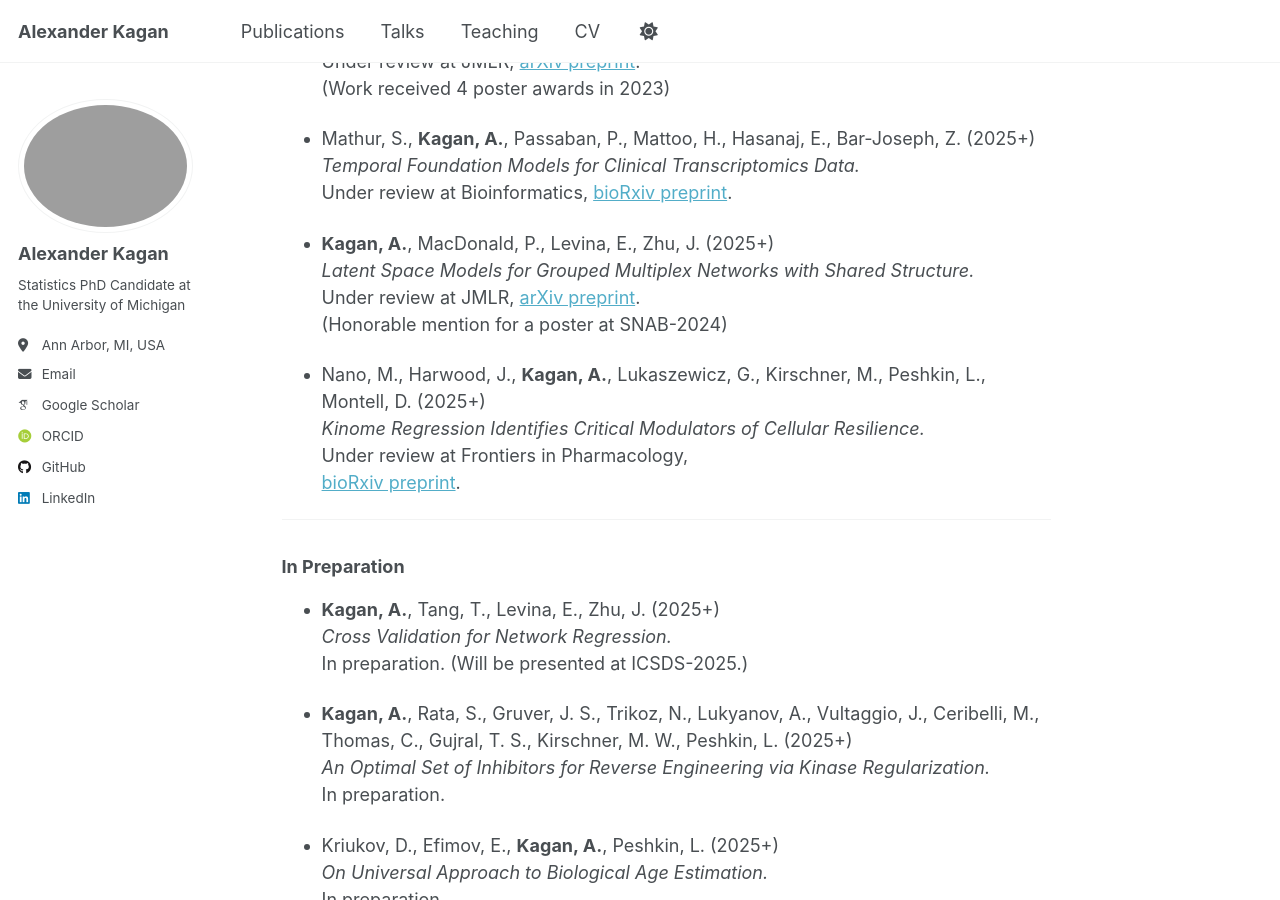
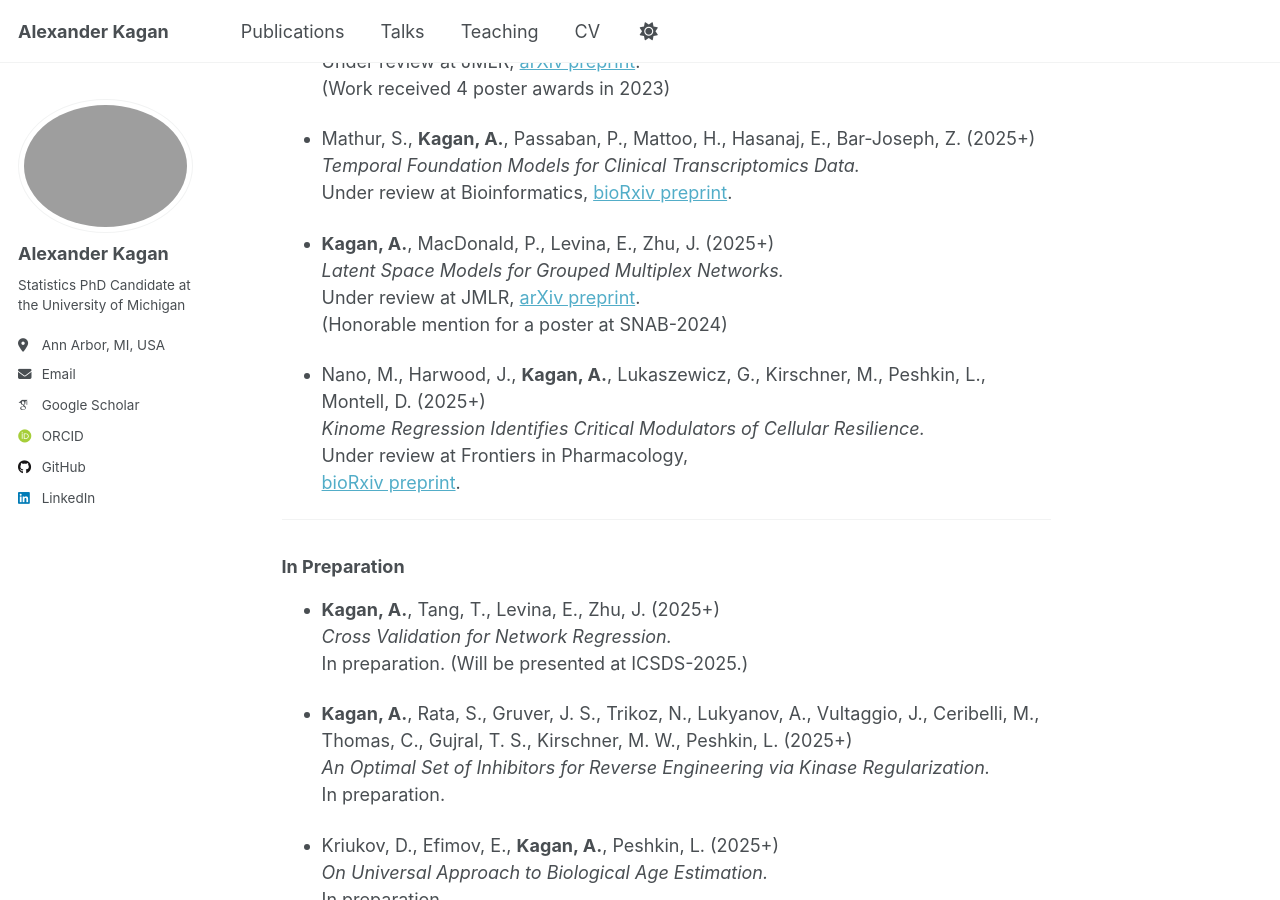
Before and after one commit to AlexanderKagan/AlexanderKagan.github.io, a Jekyll site: the page built from _publications/publication.md, in a window 1280 px wide and 900 px high, scrolled down 507 px. Built offline with Jekyll 4.4.1, drawn with Linux system fonts in a browser that asks for light colours; some web fonts are replaced; a script that is not in the unit is left out.

Commit message:
pre-application update

```diff
--- a/_publications/publication.md
+++ b/_publications/publication.md
@@ -23,8 +23,8 @@ author_profile: true
   Under review at Bioinformatics, [bioRxiv preprint](https://www.biorxiv.org/content/10.1101/2025.10.20.683402v1).
 
 - **Kagan, A.**, MacDonald, P., Levina, E., Zhu, J. (2025+)
-  *Latent Space Models for Grouped Multiplex Networks with Shared Structure.*
-  Under review at JMLR, [arXiv preprint](https://arxiv.org/search/advanced?advanced=&terms-0-operator=AND&terms-0-term=Latent+space+models+for+grouped+multiplex+networks&terms-0-field=title&classification-computer_science=y&classification-physics_archives=all&classification-statistics=y&classification-include_cross_list=include&date-year=&date-filter_by=date_range&date-from_date=2025-11-12&date-to_date=2025-11-17&date-date_type=submitted_date&abstracts=show&size=50&order=-announced_date_first).
+  *Latent Space Models for Grouped Multiplex Networks.*
+  Under review at JMLR, [arXiv preprint](https://www.arxiv.org/abs/2511.11086).
   (Honorable mention for a poster at SNAB-2024)
 
 - Nano, M., Harwood, J., **Kagan, A.**, Lukaszewicz, G., Kirschner, M., Peshkin, L., Montell, D. (2025+)
```
